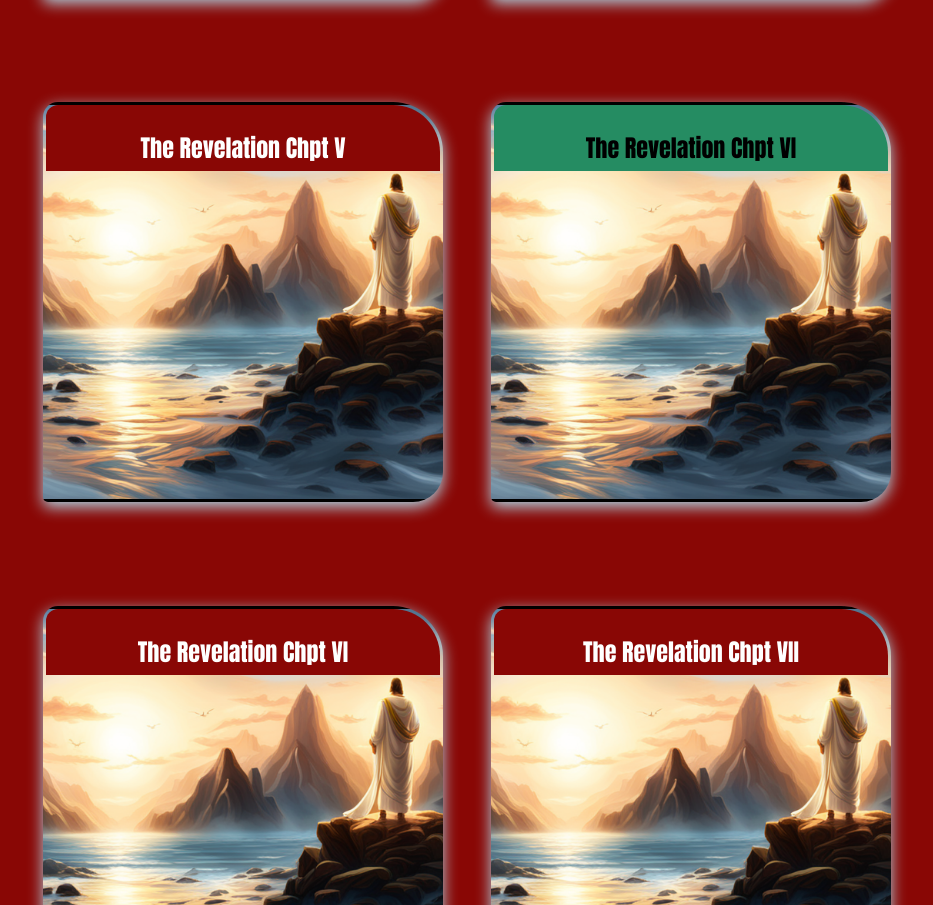
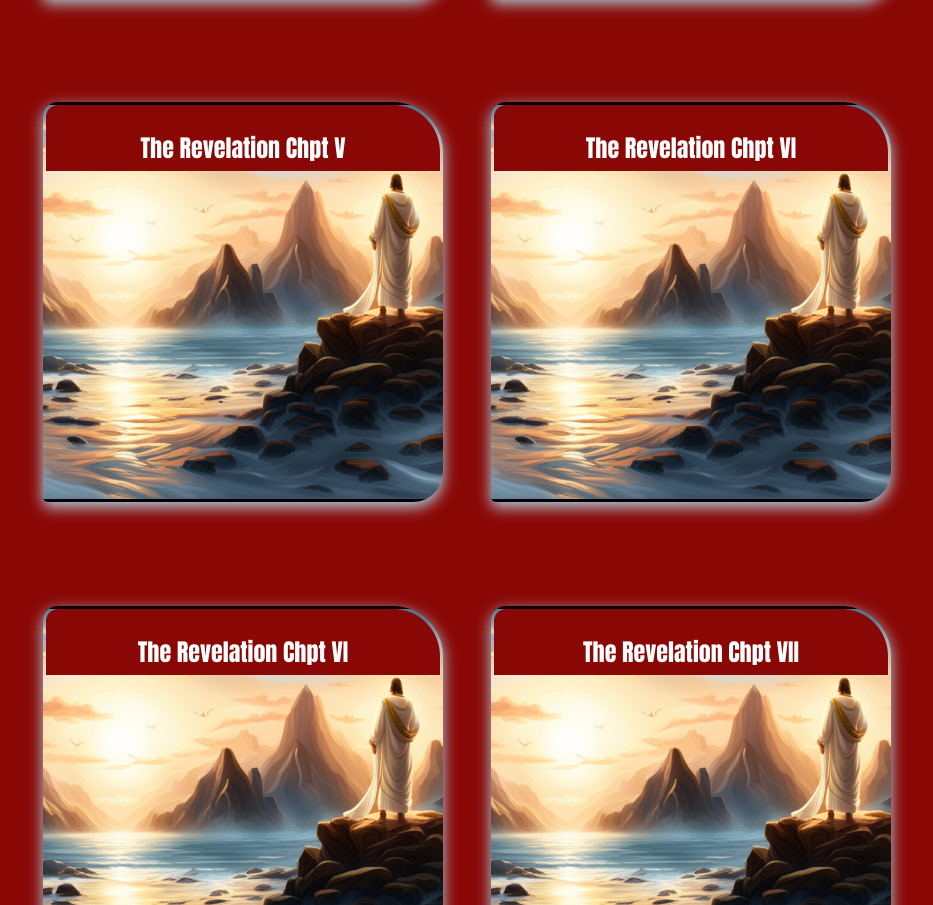
Before and after one commit to jnutt367/phillipians, a Next.js app: page / in a window 1280 px wide. Shown: the part 5661-6566 px from the top of the page, without its empty margins (173-1106 px from the left). Built offline with nearby package versions, Linux system fonts and the light colour scheme.

Commit message:
Update index.js

```diff
--- a/pages/index.js
+++ b/pages/index.js
@@ -551,7 +551,7 @@ for you created all things,
 
                                         <div className={styles.card}>
 
-                                        <h2 className={styles.chapter}>The Revelation Chpt VI</h2>
+                                        <h2 className={styles.chapter3}>The Revelation Chpt VI</h2>
                                         <p>
                                           The Seals
                               6 I watched as the Lamb opened the first of the seven seals. Then I heard one of the four living creatures say in a voice like thunder, “Come!” 2 I looked, and there before me was a white horse! Its rider held a bow, and he was given a crown, and he rode out as a conqueror bent on conquest.
```
